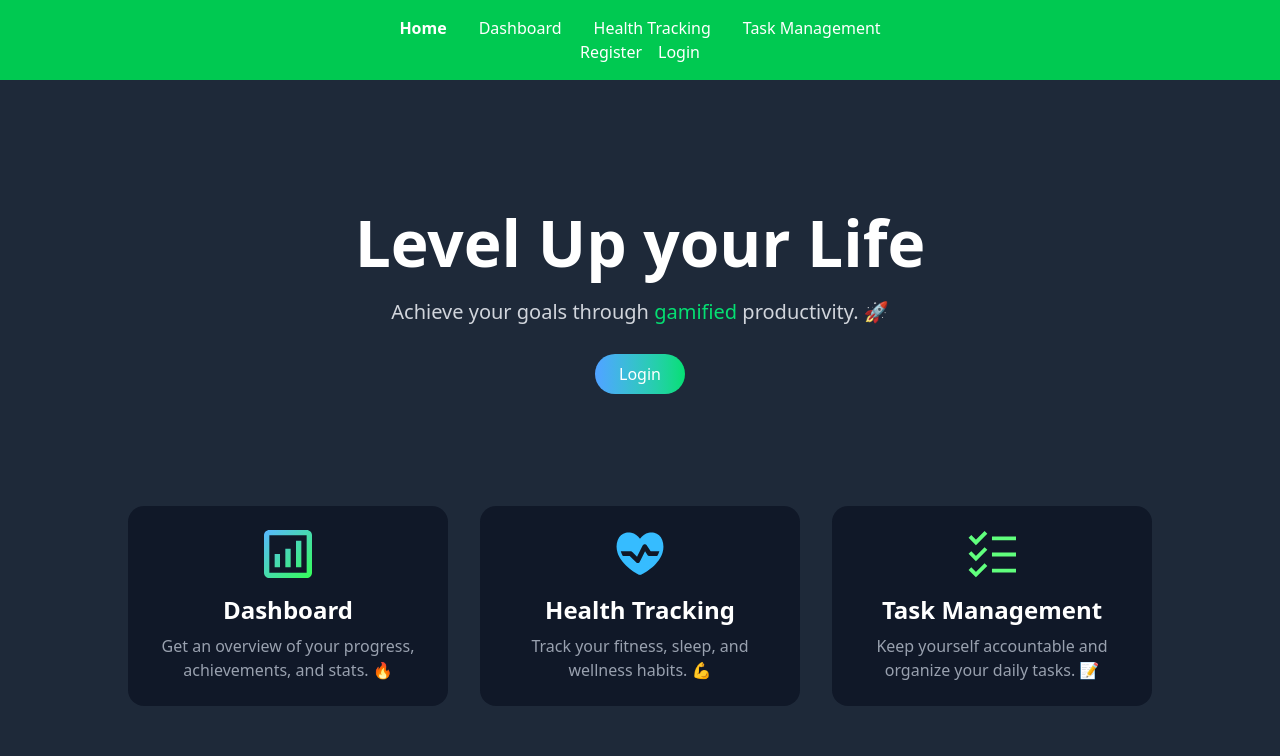
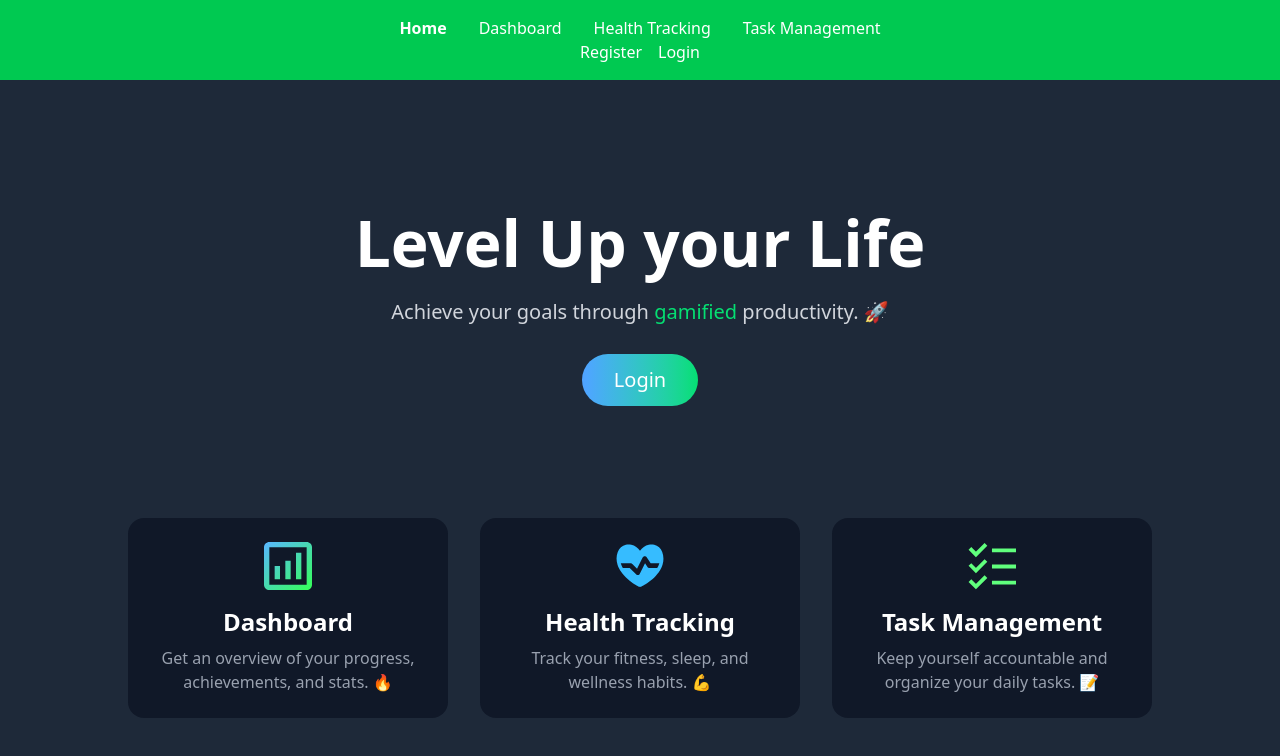
Before and after one commit to harshil05133/LevelUp-Life, a React (Vite) app in the folder levelup-life-frontend/: page / in a window 1280 px wide. Shown: the top 756 px of the page. Built offline with nearby package versions, Linux system fonts and the light colour scheme.

Commit message:
increased login button in home

```diff
--- a/levelup-life-frontend/src/components/Home.jsx
+++ b/levelup-life-frontend/src/components/Home.jsx
@@ -31,9 +31,9 @@ function Home() {
           to="/login"
           className="
             mt-7 inline-block
-            px-6 py-2
+            px-8 py-3
             bg-gradient-to-r from-blue-400 to-green-400
-            rounded-full font-medium
+            rounded-full font-medium text-xl
             transition-colors duration-200 ease-out
             hover:from-blue-500 hover:to-green-500
           "
```
